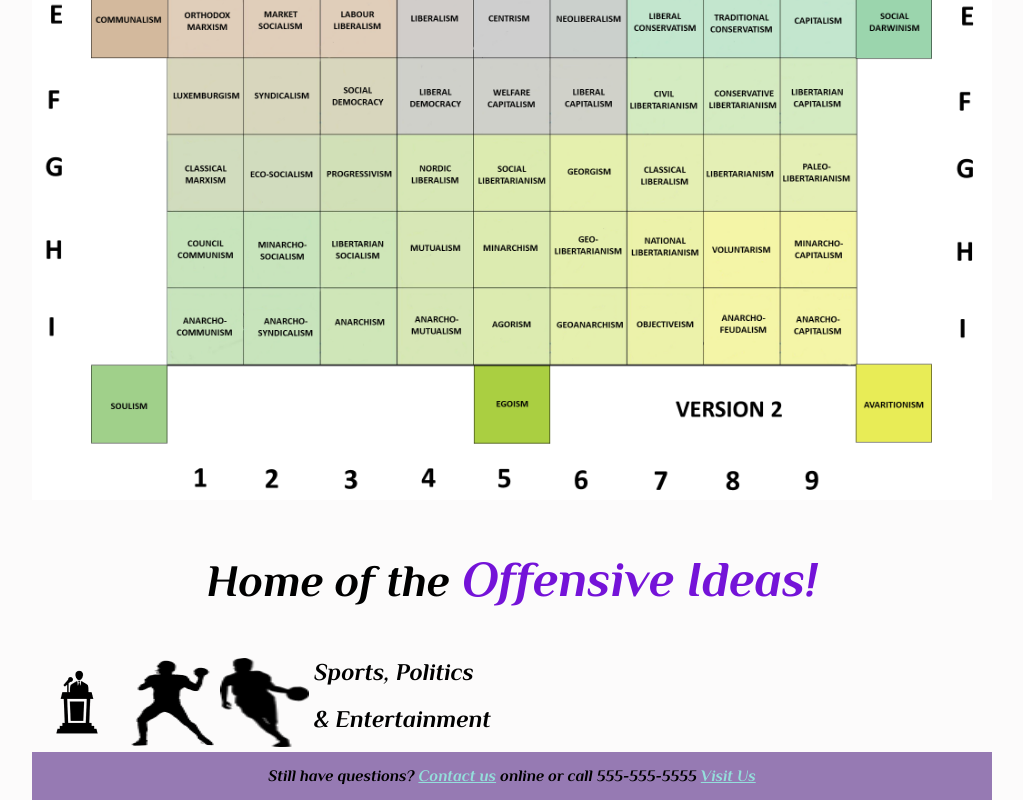
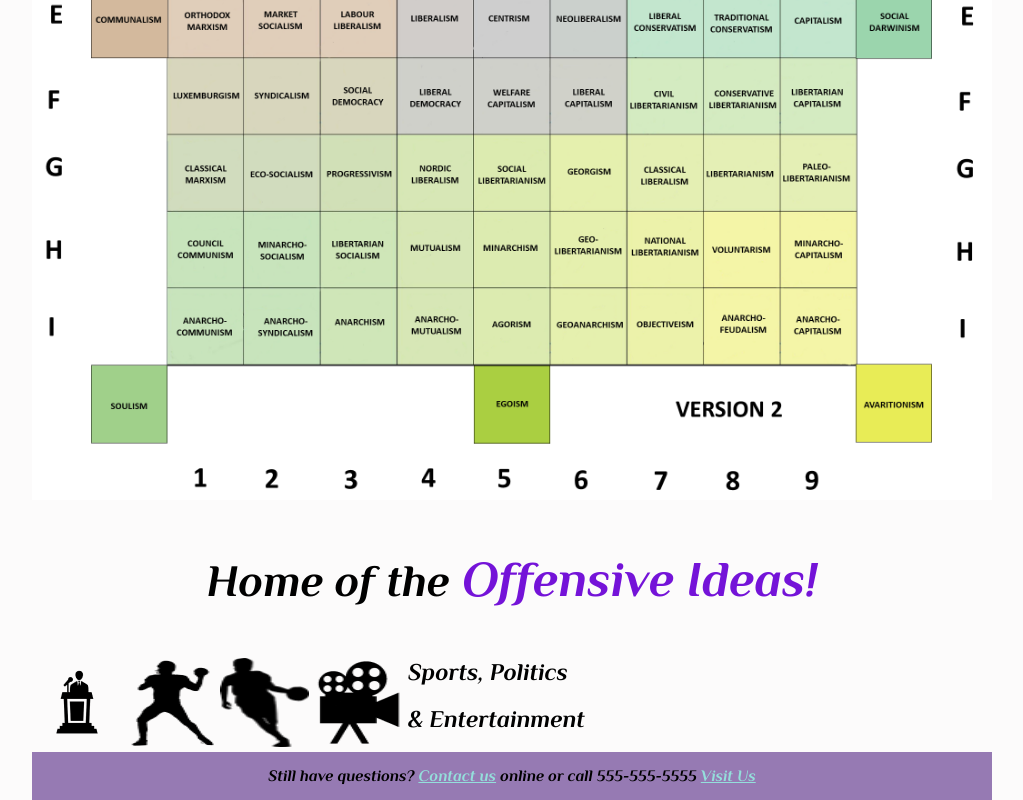
Before and after one commit to glmcjr1/leetalksandwrites.me, a plain HTML site: page index.html in a window 1280 px wide. Shown: the part 630-1430 px from the top of the page, without its empty margins (128-1151 px from the left). Drawn offline with Linux system fonts and the light colour scheme; a script that the page names is missing.

Commit message:
Add files via upload

```diff
--- a/index.html
+++ b/index.html
@@ -44,6 +44,9 @@
 	    <div class="imgContainer">
 	<a href="images/basketball-player-silhouette-1.png" data-lightbox="roadtrip"><img src="images/basketball-player-silhouette-1 thumb.png" width="89" height="89" alt=""/></a>
 		</div>
+	    <div class="imgContainer">
+	<a href="images/film camera sil.png" data-lightbox="roadtrip"><img src="images/film camera sil thumb.png" width="89" height="89" alt=""/></a>
+		</div>
 
 
 	    <h2>Sports, Politics</h2>
```
